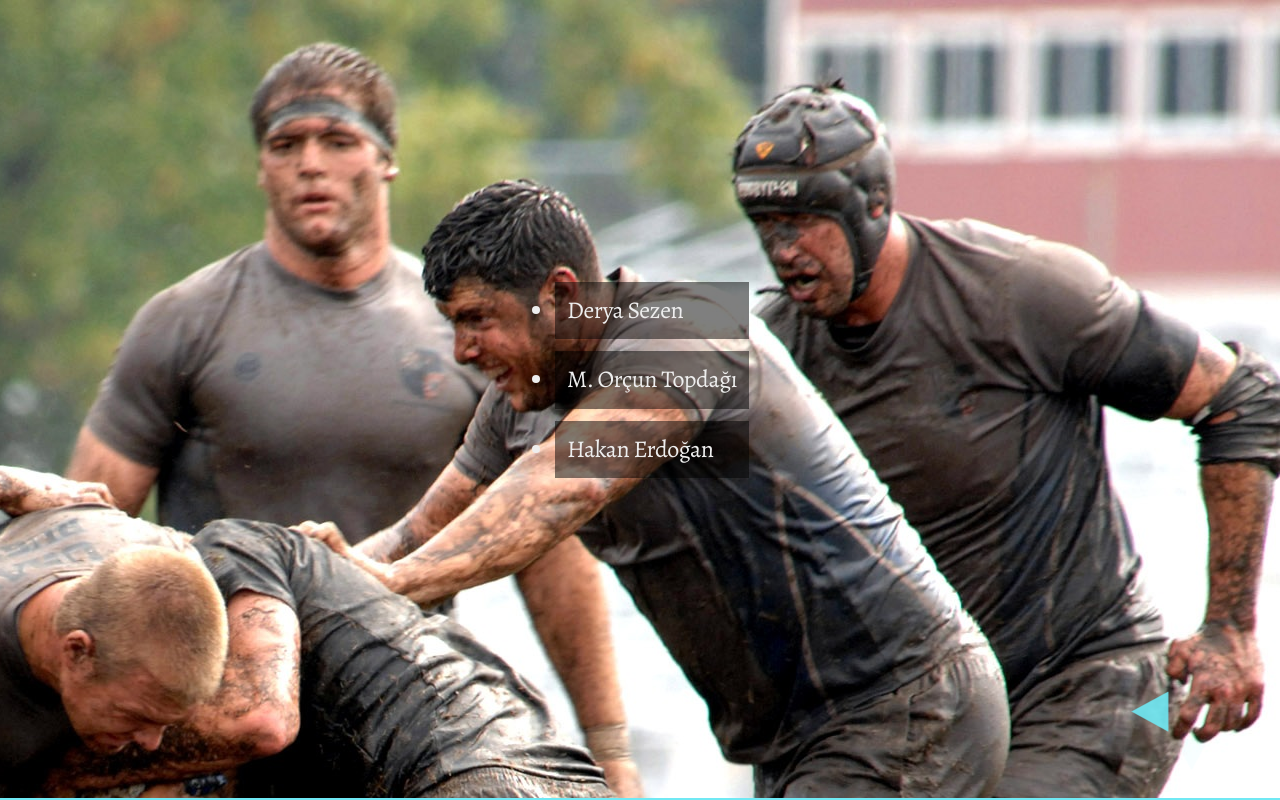
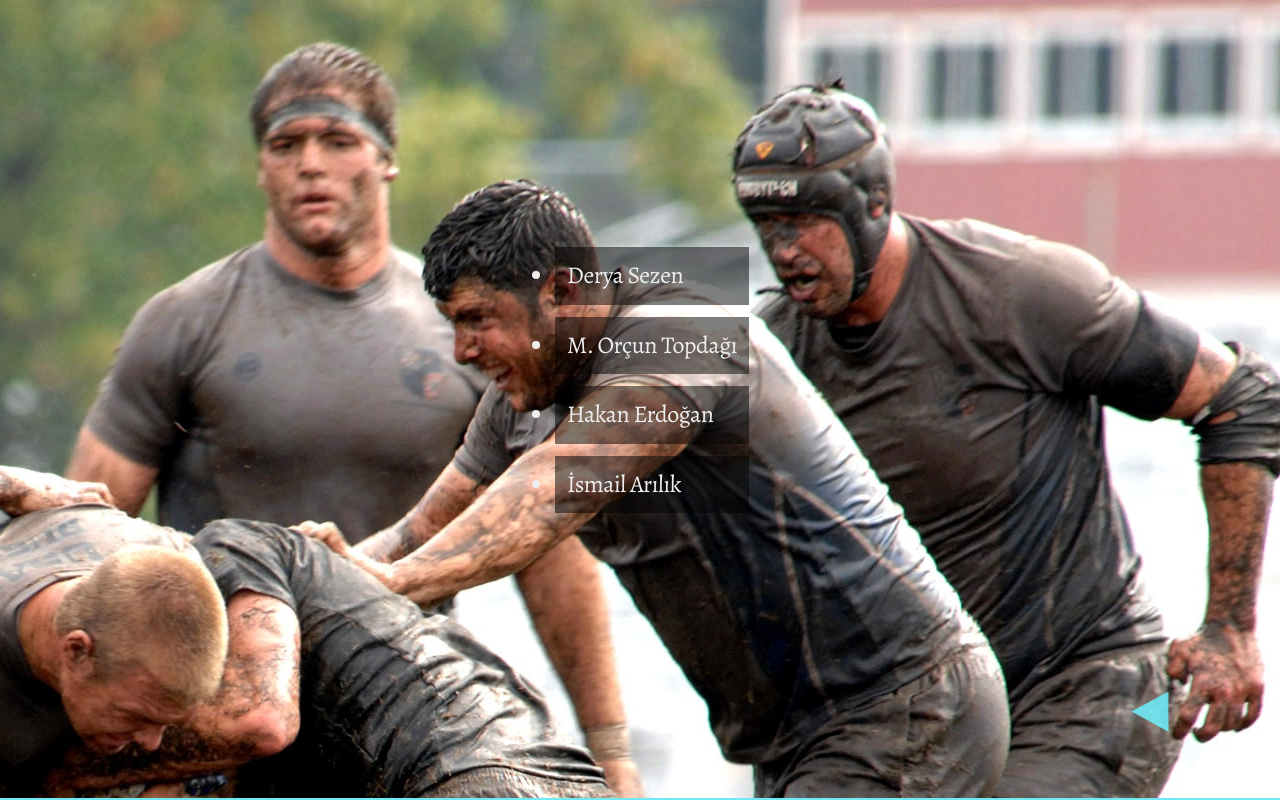
Before and after one commit to deryadorian/ctomanifesto, a plain HTML site: page index.html in a window 1280 px wide. Both pictures are taken after a click on the element 1243 px from the left and 711 px from the top of the page. Drawn offline with nearby package versions, Linux system fonts and the light colour scheme.

Commit message:
Added a signature

```diff
--- a/index.html
+++ b/index.html
@@ -73,6 +73,7 @@
               <li>Derya Sezen</li>
               <li>M. Orçun Topdağı</li>
               <li>Hakan Erdoğan</li>
+              <li>İsmail Arılık</li>
             </ul>
         </section>
       </div>
```
